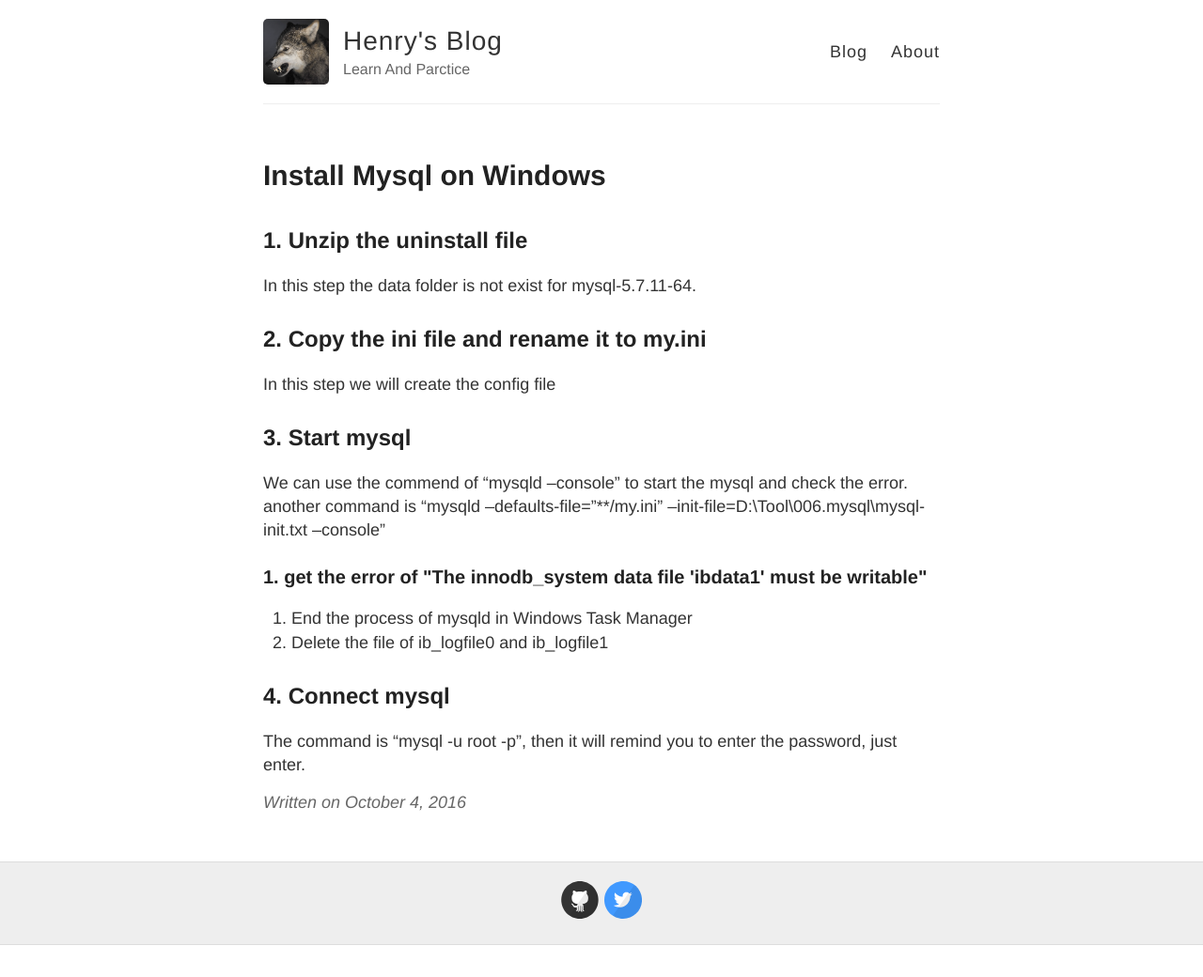
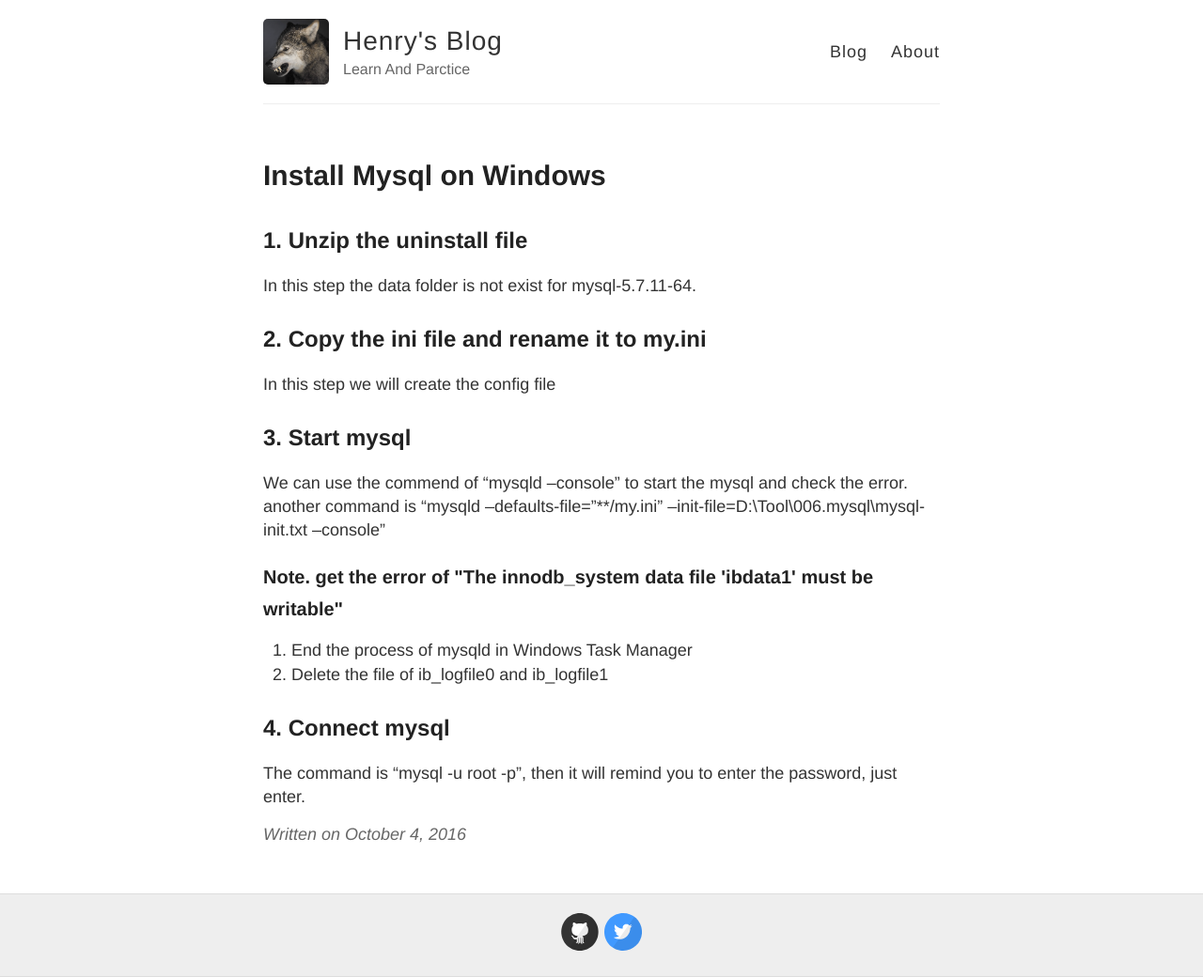
Before and after one commit to codergh/codergh.github.io, a Jekyll site: the page built from _posts/2016-10-04-Install-Mysql-On-Windows.md, in a window 1280 px wide. Shown: the whole page at 94% size. Built offline with Jekyll 4.4.1, drawn with Linux system fonts in a browser that asks for light colours; before the commit the page ends 1006 px from its top, so only the background shows below that.

Commit message:
Update 2016-10-04-Install-Mysql-On-Windows.md

```diff
--- a/_posts/2016-10-04-Install-Mysql-On-Windows.md
+++ b/_posts/2016-10-04-Install-Mysql-On-Windows.md
@@ -12,7 +12,7 @@ title: Install Mysql on Windows
 <h2>3. Start mysql</h2>
   We can use the commend of "mysqld --console" to start the mysql and check the error.
   another command is "mysqld --defaults-file="**/my.ini" --init-file=D:\Tool\006.mysql\mysql-init.txt --console"
-<h3>1. get the error of "The innodb_system data file 'ibdata1' must be writable"</h3>
+<h3>Note. get the error of "The innodb_system data file 'ibdata1' must be writable"</h3>
   1. End the process of mysqld in Windows Task Manager
   2. Delete the file of ib_logfile0 and ib_logfile1
 
```
